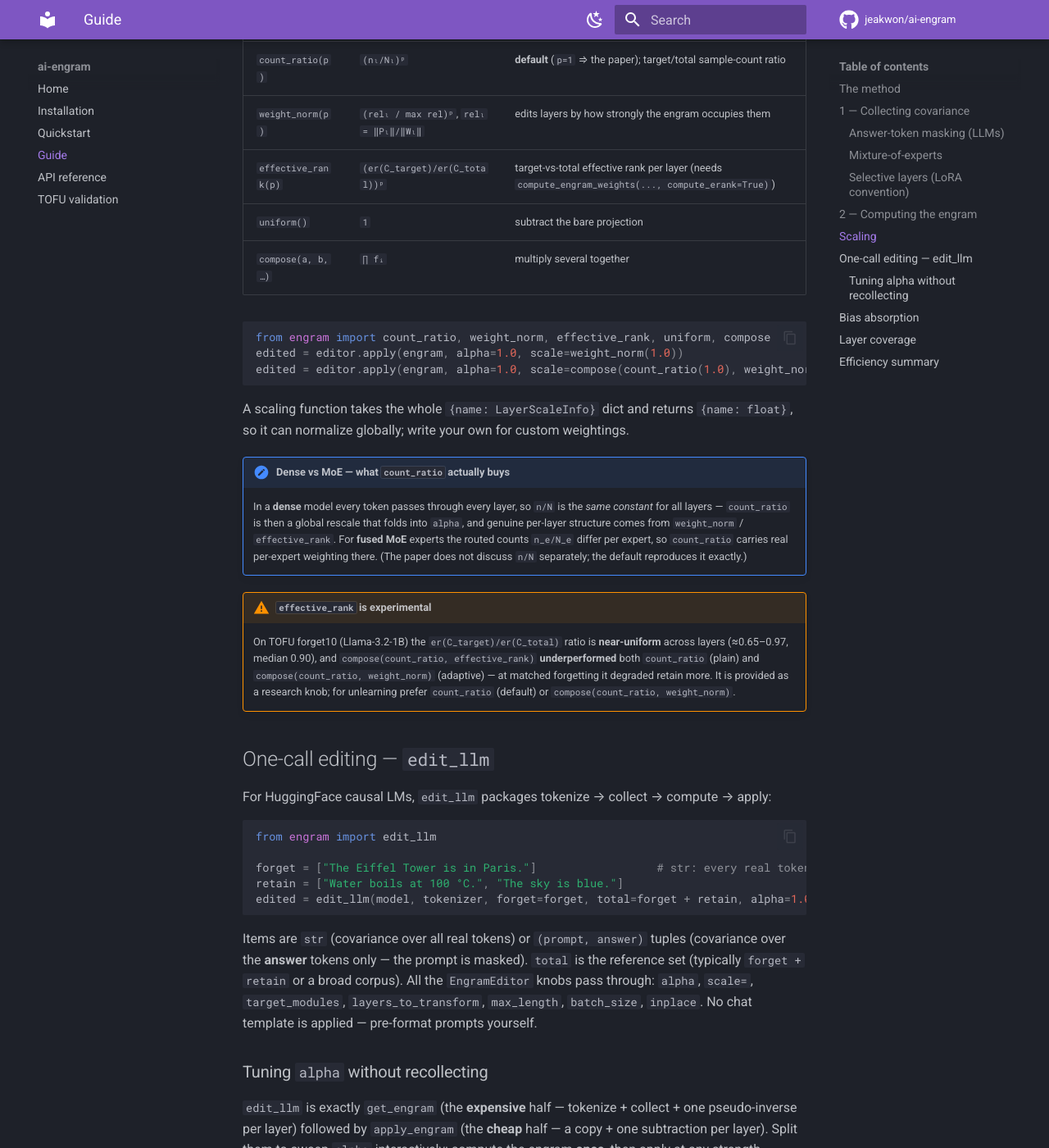
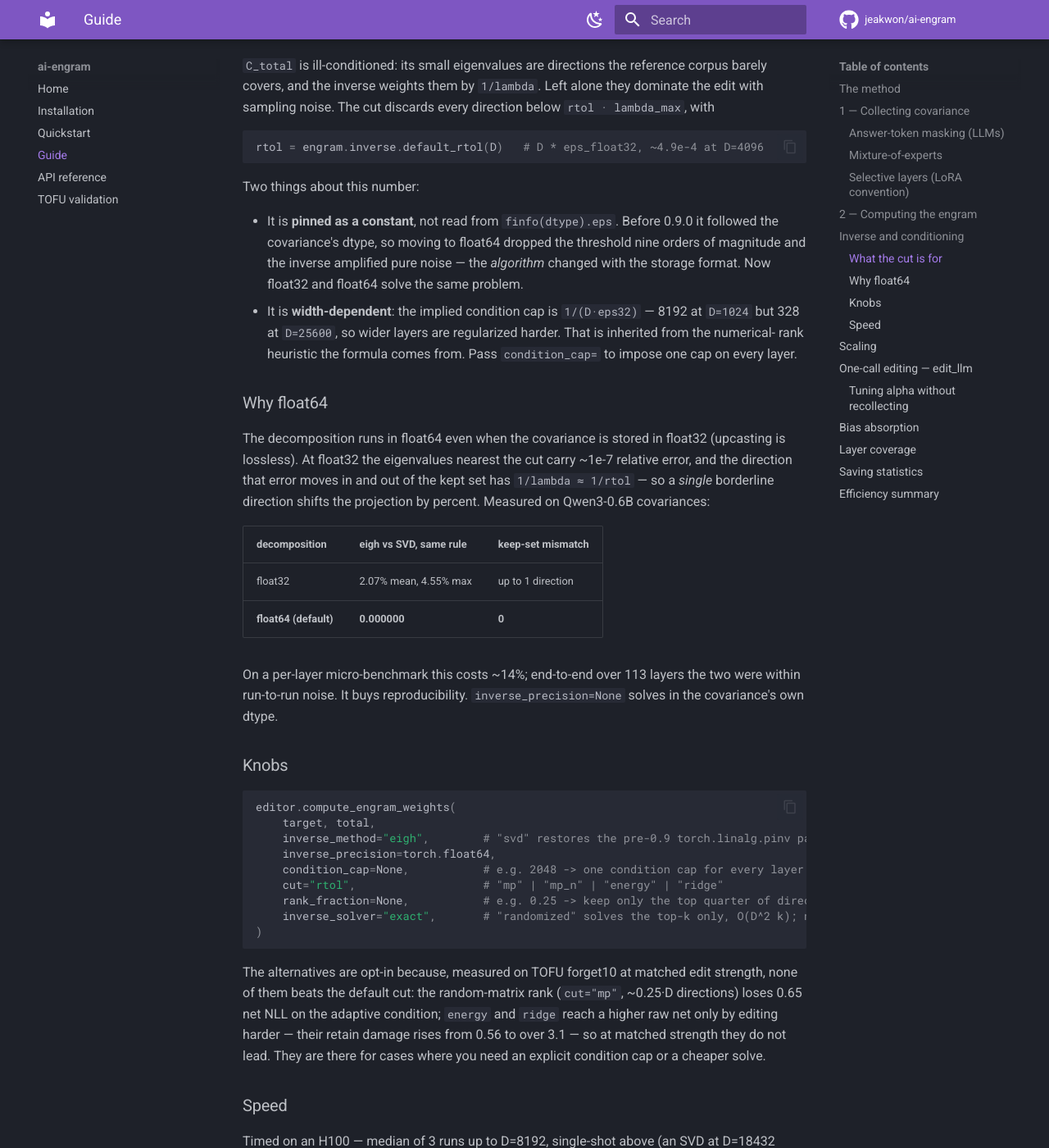
Before and after one commit to jeakwon/ai-engram, an MkDocs documentation site: the page built from docs/guide.md, in a window 1280 px wide and 1400 px high, scrolled down 3793 px. Shown: the whole window at 82% size. Built offline with MkDocs 1.6.1 and Material for MkDocs 9.7.7, drawn with Linux system fonts in a browser that asks for light colours; comment, search, counter and statistics services are not loaded; some of the changed text lies outside the part shown.

Commit message:
release: v0.9.0 — faster, smaller, deterministic engram extraction
Version bump plus the docs and changelog for the performance work already on this branch.

- pyproject.toml / __init__.py: 0.8.0 -> 0.9.0
- CHANGELOG: the 0.9.0 entry, with the two behaviour changes called out (statistics
  on-disk format default, and the inverse default) and their escape hatches
- docs/guide.md: new 'Inverse and conditioning' and 'Saving statistics' sections, a
  per-model speed/size table, and an updated efficiency summary
- README: the measured headline numbers

Fixes found in release review:
- stats.py packed save/load now runs on the host. torch.triu_indices allocates an int64
  [2, D(D+1)/2] index tensor - twice the bytes of a float32 covariance - and building it on
  the covariance's own device OOMs a GPU exactly when packing matters most. torch.save
  copies CUDA storages to host anyway, so moving first costs nothing.
- inverse.py: drop the 'gap' cut. It was measured worse than the default on both axes
  (36-58% off the original operator AND less stable across solvers), so it should not ship.
- inverse.py / editor.py: reject unknown method / inverse_method / condition_cap instead of
  silently falling through to a default; drop an unused import.
- tests: planted-spike coverage for engram.rmt, so the changelog's claim is checked by CI.
- docs: tightened claims that overstated - 'the same operator' where float32 differs by
  0.43%, 'exactly half' where packing stores D(D+1)/2 of D^2, a 14% cost that is one
  micro-benchmark and vanishes end-to-end, and a speed table whose largest rows are
  single-shot.

Co-Authored-By: Claude Fable 5 <noreply@anthropic.com>
Claude-Session: https://claude.ai/code/session_01VhUyRSbspii4xLVUWFM7h5

````diff
--- a/docs/guide.md
+++ b/docs/guide.md
@@ -150,14 +150,108 @@ W = handler.weight_matrix(module)        # canonical [out, in]
 P = W @ C_target @ pinv(C_total)         # closed form, one pinv per layer (mean covariances)
 ```
 
-- **Pseudo-inverse.** `torch.linalg.pinv` (SVD with rcond thresholding) handles
-  rank-deficient `C_total` directly — small singular values are cut, not inverted.
+- **Pseudo-inverse.** Computed from a **float64 symmetric eigendecomposition** (the covariances
+  are symmetric PSD, so this is the same operator as the SVD — just the right factorization for
+  the matrix). Small eigenvalues are cut, not inverted. See
+  [Inverse and conditioning](#inverse-and-conditioning) for the knobs and why the precision
+  matters.
 - `P` is returned in `module.weight`'s shape as `result.layers[name].projection`,
   with the inputs a scaling function needs (`n`, `N`, the weight). Apply it with
   `editor.apply(result, alpha=…, scale=…)`, or `editor.edit(target, total, …)` to
   compute + apply in one call.
 - A list of target `Statistics` is merged first (count-weighted `merge_statistics`),
   so you can pass per-class statistics.
+
+## Inverse and conditioning
+
+`pinv(C_total)` is both the cost centre and the stability centre of the method, so it is worth
+knowing what the defaults do.
+
+### What the cut is for
+
+`C_total` is ill-conditioned: its small eigenvalues are directions the reference corpus barely
+covers, and the inverse weights them by `1/lambda`. Left alone they dominate the edit with
+sampling noise. The cut discards every direction below `rtol · lambda_max`, with
+
+```python
+rtol = engram.inverse.default_rtol(D)   # D * eps_float32, ~4.9e-4 at D=4096
+```
+
+Two things about this number:
+
+- It is **pinned as a constant**, not read from `finfo(dtype).eps`. Before 0.9.0 it followed the
+  covariance's dtype, so moving to float64 dropped the threshold nine orders of magnitude and the
+  inverse amplified pure noise — the *algorithm* changed with the storage format. Now float32 and
+  float64 solve the same problem.
+- It is **width-dependent**: the implied condition cap is `1/(D·eps32)` — 8192 at `D=1024` but
+  328 at `D=25600`, so wider layers are regularized harder. That is inherited from the numerical-
+  rank heuristic the formula comes from. Pass `condition_cap=` to impose one cap on every layer.
+
+### Why float64
+
+The decomposition runs in float64 even when the covariance is stored in float32 (upcasting is
+lossless). At float32 the eigenvalues nearest the cut carry ~1e-7 relative error, and the
+direction that error moves in and out of the kept set has `1/lambda ≈ 1/rtol` — so a *single*
+borderline direction shifts the projection by percent. Measured on Qwen3-0.6B covariances:
+
+| decomposition | eigh vs SVD, same rule | keep-set mismatch |
+|---|---|---|
+| float32 | 2.07% mean, 4.55% max | up to 1 direction |
+| **float64 (default)** | **0.000000** | **0** |
+
+On a per-layer micro-benchmark this costs ~14%; end-to-end over 113 layers the two were
+within run-to-run noise. It buys reproducibility. `inverse_precision=None` solves in the
+covariance's own dtype.
+
+### Knobs
+
+```python
+editor.compute_engram_weights(
+    target, total,
+    inverse_method="eigh",        # "svd" restores the pre-0.9 torch.linalg.pinv path
+    inverse_precision=torch.float64,
+    condition_cap=None,           # e.g. 2048 -> one condition cap for every layer
+    cut="rtol",                   # "mp" | "mp_n" | "energy" | "ridge"
+    rank_fraction=None,           # e.g. 0.25 -> keep only the top quarter of directions
+    inverse_solver="exact",       # "randomized" solves the top-k only, O(D^2 k); needs rank_fraction
+)
+```
+
+The alternatives are opt-in because, measured on TOFU forget10 at matched edit strength, none of
+them beats the default cut: the random-matrix rank (`cut="mp"`, ~0.25·D directions) loses 0.65 net NLL on the adaptive
+condition; `energy` and `ridge` reach a higher raw net only by editing harder — their retain
+damage rises from 0.56 to over 3.1 — so at matched strength they do not lead.
+They are there for cases where you need an explicit condition cap or a cheaper solve.
+
+### Speed
+
+Timed on an H100 — median of 3 runs up to D=8192, single-shot above (an SVD at D=18432
+takes four minutes). Per layer:
+
+| D | `pinv` (SVD) | eigh (float64) | speedup |
+|---:|---:|---:|---:|
+| 1,024 | 0.133 s | 0.013 s | 10.2x |
+| 4,096 | 3.29 s | 0.109 s | 30.0x |
+| 12,288 | 67.4 s | 1.34 s | 50.1x |
+| 18,432 | 239.5 s | 3.64 s | 65.7x |
+
+End-to-end on the TOFU Llama-3.2-1B model (113 layers): **158.5 s → 13.6 s (11.6x)**, with the
+unlearning result unchanged within evaluation noise.
+
+Per model, computed by timing each distinct layer width once and multiplying by the layer counts
+in the model's config (the inverse cost depends only on the input dimension):
+
+| model | layers | `pinv` (SVD) | eigh (float64) | speedup | statistics, dense → packed |
+|---|---:|---:|---:|---:|---:|
+| Qwen3-0.6B | 197 | 39 s | 3.8 s | 10.2x | 1.77 → 0.88 GB |
+| Qwen3-1.7B | 197 | 3.6 min | 14.1 s | 15.3x | 7.06 → 3.53 GB |
+| Llama-3.2-1B | 113 | 4.2 min | 12.9 s | 19.4x | 5.92 → 2.96 GB |
+| Qwen3-8B | 253 | 36.6 min | 88.6 s | 24.8x | 36.3 → 18.2 GB |
+| Qwen3-14B | 281 | 1.9 h | 3.9 min | 29.2x | 73.8 → 36.9 GB |
+| Qwen3-32B | 449 | (> 5 h, not run) | 15.9 min | — | 208 → 104 GB |
+
+The gap widens with width, because the SVD's cost grows faster than the eigendecomposition's in
+practice. At 32B the old path was an overnight job; the new one finishes over a coffee.
 
 ## Scaling
 
@@ -311,6 +405,27 @@ Custom layers: implement `LayerHandler` (`get_input_dim`, `reshape_input`,
       float weight matrix; load in fp16/bf16/fp32.
     - **`Conv2d` / vision models** — planned.
 
+## Saving statistics
+
+`Statistics.save` writes the **upper triangle only** (on-disk `format=3`): covariances are
+symmetric, so it stores `D(D+1)/2` of `D^2` values — just over half in principle, 0.500x in
+practice at `D=4096` — with the upper triangle preserved bit-for-bit and the lower mirrored on
+load. Measured: the TOFU Llama-3.2-1B statistics go
+from 5.92 GB to 2.96 GB.
+
+```python
+stats.save("sigma.pt")                  # format 3 (packed) — the default
+stats.save("sigma.pt", packed=False)    # format 2 (dense) — readable by ai-engram < 0.9
+Statistics.load("sigma.pt")             # reads either; still rejects the legacy untagged dict
+```
+
+Entries that are not symmetric within 1e-5 (relative) are stored dense inside the same file, so
+arbitrary contents round-trip exactly.
+
+!!! warning "Cross-version files"
+    `format=3` files cannot be read by ai-engram < 0.9. Write `packed=False` if the file has to
+    travel to an older install.
+
 ## Efficiency summary
 
 | technique | where | benefit |
@@ -318,7 +433,10 @@ Custom layers: implement `LayerHandler` (`get_input_dim`, `reshape_input`,
 | forward pre-hooks | `CovarianceCollector` | no backward pass |
 | closed-form solve | `compute_engram_weights` | one `pinv` per layer, no training loop |
 | CPU covariance storage | `storage_device` | keeps large `D×D` off the GPU |
-| `float32` throughout | (fixed) | coarse `pinv` cutoff regularizes ill-conditioned `Σ` |
+| `float32` storage, `float64` solve | `inverse_precision` | deterministic keep-set, no measurable end-to-end cost |
+| symmetric eigendecomposition | `inverse_method="eigh"` | 10-66x faster than the SVD `pinv` |
+| factored inverse application | `compute_engram_weights` | the `D×D` inverse is never materialized |
+| packed symmetric statistics | `Statistics.save` | half-size files, upper triangle bit-exact |
 | `inference_mode` / `no_grad` | both stages | no autograd overhead |
 | selective `target_modules` | collection | edit only what you need (LoRA convention) |
 | answer-token masking | `mask_fn` | covariance over relevant tokens only (any layer, incl. MoE) |
--- a/pyproject.toml
+++ b/pyproject.toml
@@ -4,7 +4,7 @@ build-backend = "hatchling.build"
 
 [project]
 name = "ai-engram"
-version = "0.8.0"
+version = "0.9.0"
 description = "Minimal, efficient covariance-based engram extraction for editing HuggingFace LLMs"
 readme = "README.md"
 requires-python = ">=3.9"
--- a/src/engram/__init__.py
+++ b/src/engram/__init__.py
@@ -55,4 +55,4 @@ __all__ = [
     "handler_for",
 ]
 
-__version__ = "0.8.0"
+__version__ = "0.9.0"
````
Also changed, not shown: CHANGELOG.md (+49 -7 lines), README.md (+3 -2 lines), 4 other files.
